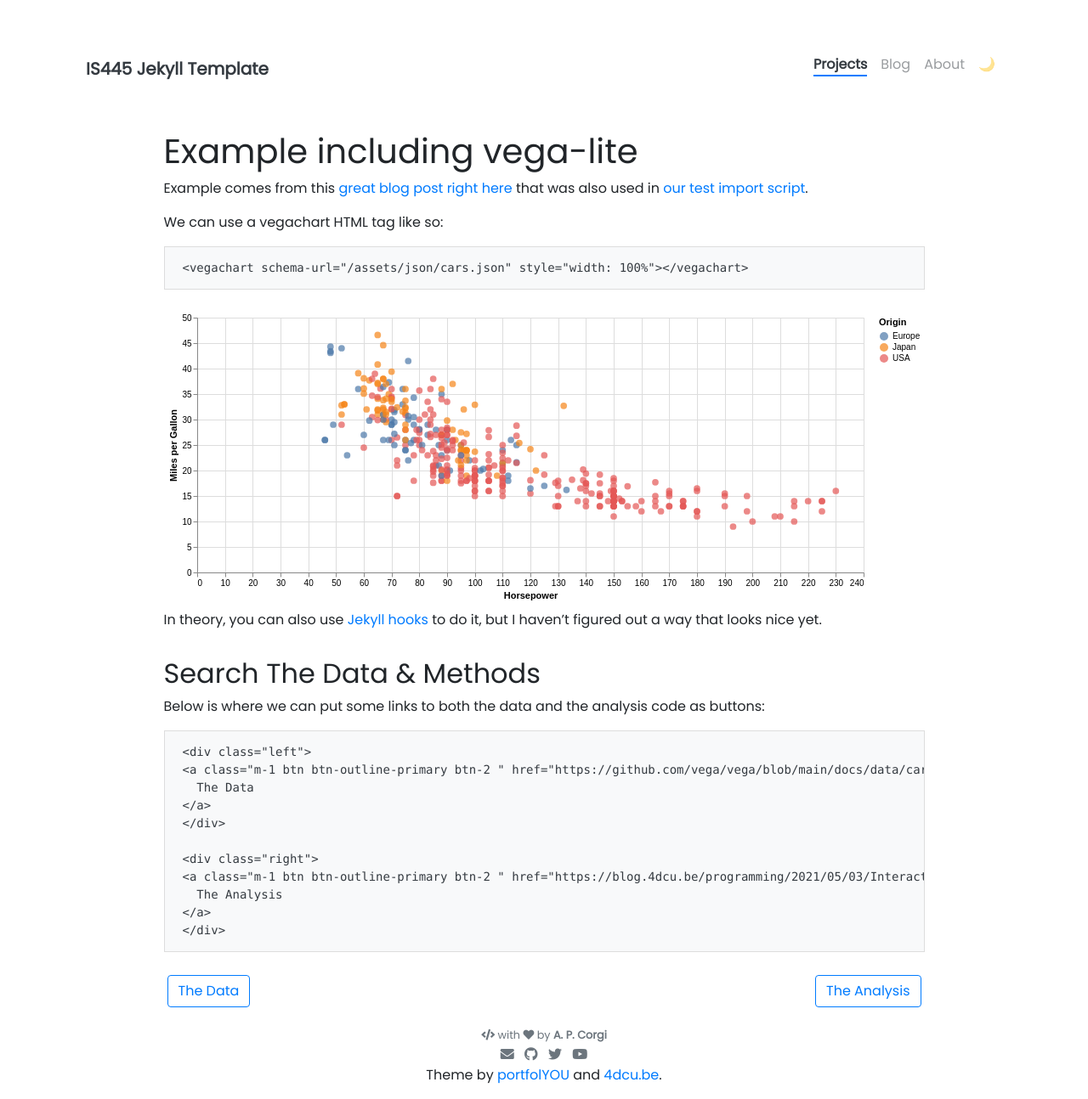
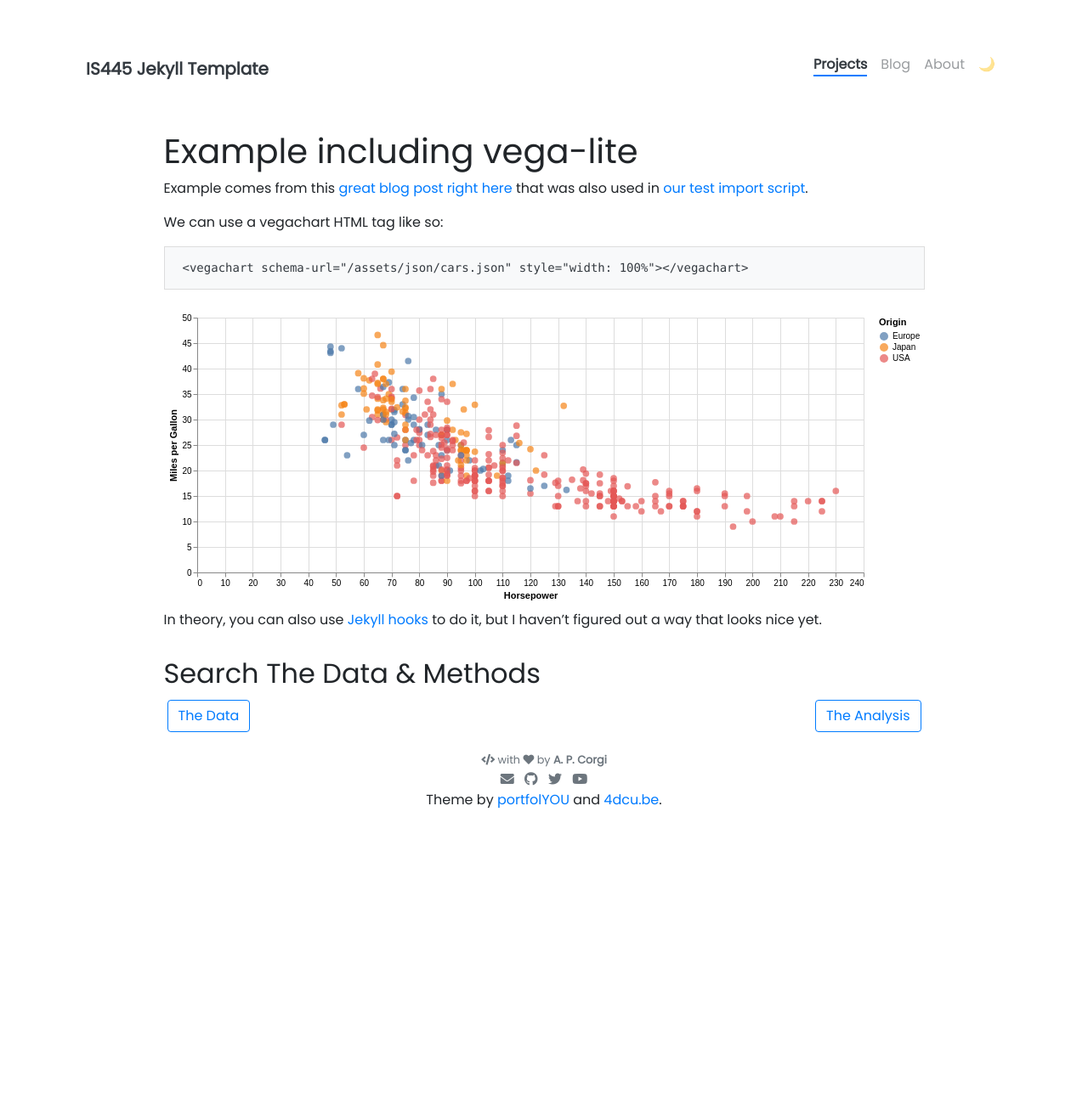
Before and after one commit to ekonsur2/ekonsur2.github.io, a Jekyll site: the page built from _projects/1_Vega_lite_project.md, in a window 1280 px wide. Shown: the whole page at 85% size. Built offline with Jekyll 4.4.1, drawn with Linux system fonts in a browser that asks for light colours; nearby versions of some CDN libraries; after the commit the page ends 970 px from its top, so only the background shows below that.

Commit message:
Update 1_Vega_lite_project.md

````diff
--- a/_projects/1_Vega_lite_project.md
+++ b/_projects/1_Vega_lite_project.md
@@ -1,8 +1,8 @@
 ---
-name: Vega Lite Example Project
+name: Licenses Visualizations (Homework 5)
 tools: [Python, HTML, vega-lite]
 image: assets/pngs/cars.png
-description: This is a "showcase" project that uses vega-lite for interactive viz!
+description: This is a project that I did using Altair to create visualizations using data on worker licenses in Chicago!
 custom_js:
   - vega.min
   - vega-lite.min
@@ -28,24 +28,13 @@ In theory, you can also use [Jekyll hooks](https://jekyllrb.com/docs/plugins/hoo
 
 ## Search The Data & Methods
 
-Below is where we can put some links to both the data and the analysis code as buttons:
-
-```
-<div class="left">
-{% include elements/button.html link="https://github.com/vega/vega/blob/main/docs/data/cars.json" text="The Data" %}
-</div>
-
-<div class="right">
-{% include elements/button.html link="https://blog.4dcu.be/programming/2021/05/03/Interactive-Visualizations.html" text="The Analysis" %}
-</div>
-```
 
 <!-- these are written in a combo of html and liquid -->
 
 <div class="left">
-{% include elements/button.html link="https://github.com/vega/vega/blob/main/docs/data/cars.json" text="The Data" %}
+{% include elements/button.html link="https://github.com/UIUC-iSchool-DataViz/is445_data/raw/main/licenses_fall2022.csv" text="The Data" %}
 </div>
 
 <div class="right">
-{% include elements/button.html link="https://github.com/jnaiman/online_cv_public/blob/main/python_notebooks/test_generate_plots.ipynb" text="The Analysis" %}
+{% include elements/button.html link="https://github.com/ekonsur2/python_notebooks/Workbook.ipynb" text="The Analysis" %}
 </div>
````
